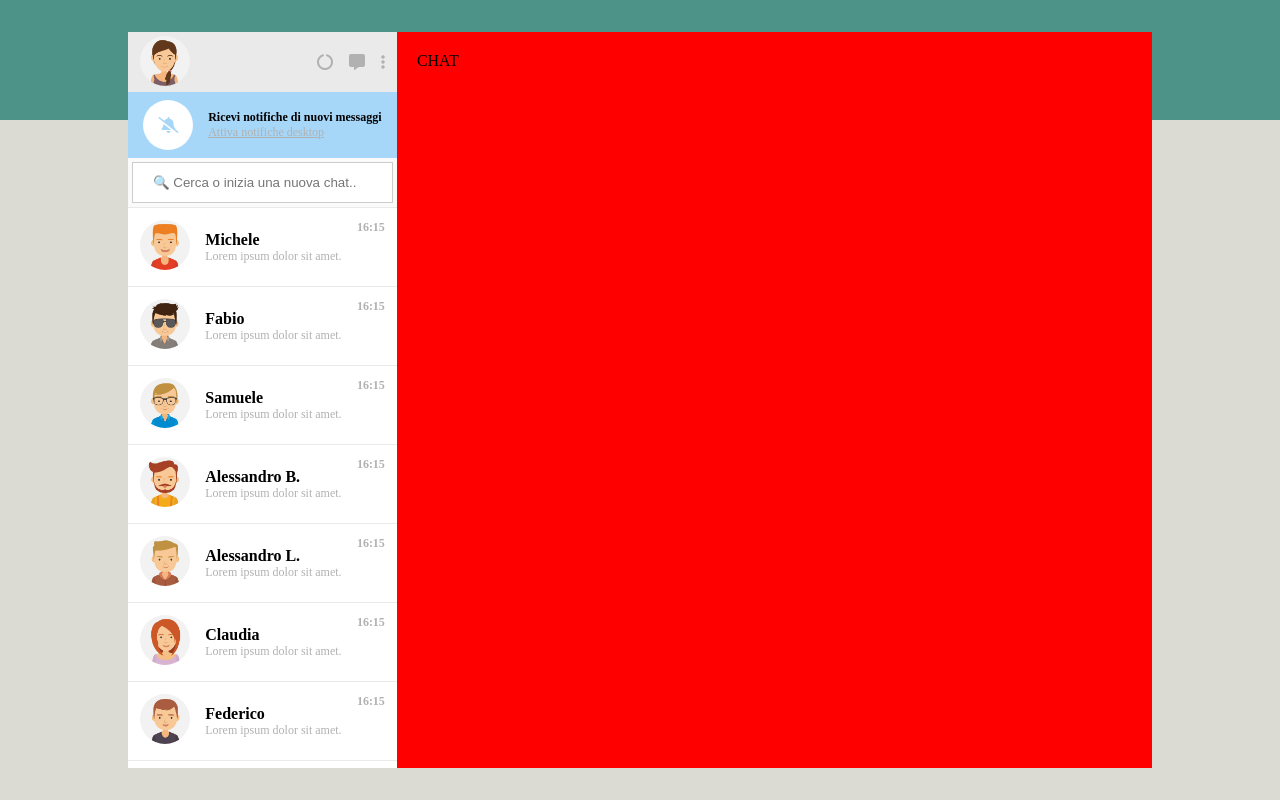
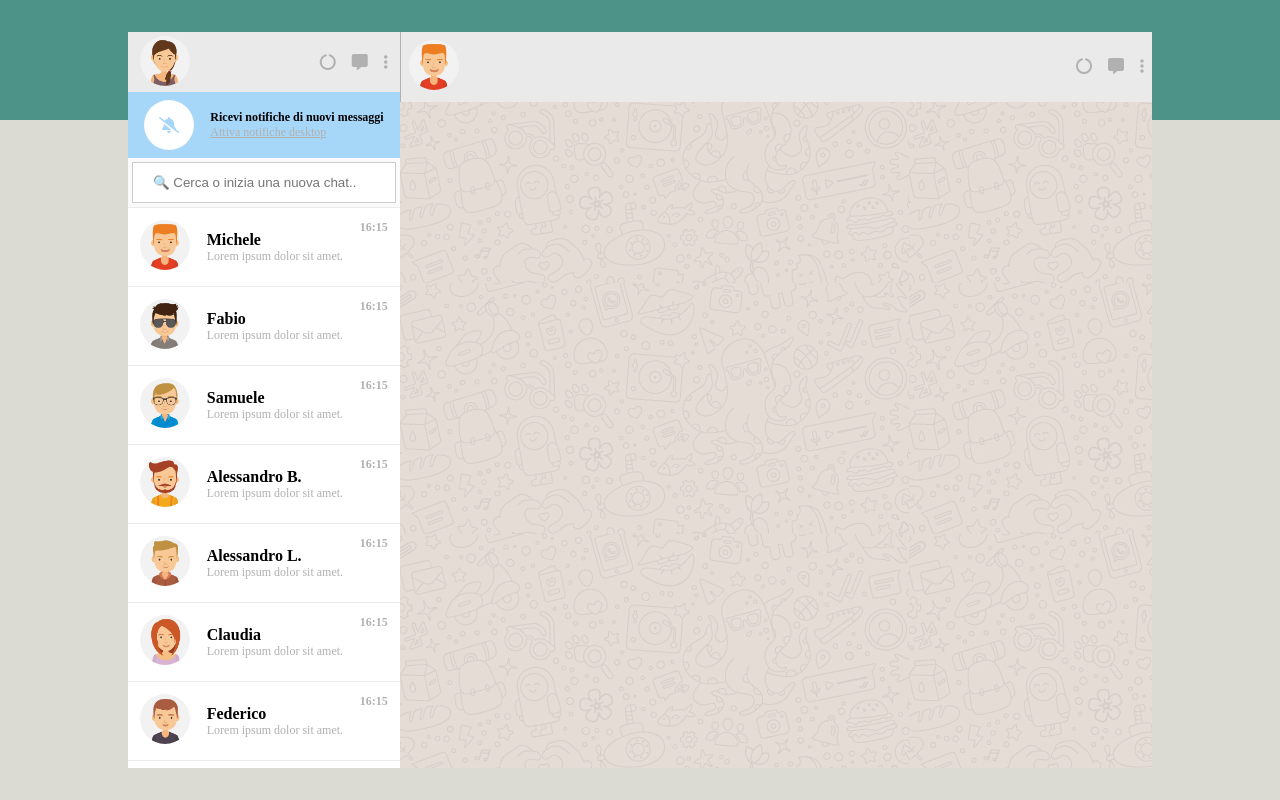
Before and after one commit to Marcomagnano93/html-css-boolzapp, a plain HTML site: page index.html in a window 1280 px wide. Drawn offline with Linux system fonts and the light colour scheme.

Commit message:
ADD: chat header bar skeleton

```diff
--- a/css/app.css
+++ b/css/app.css
@@ -105,8 +105,29 @@ img {
     display: none;
 }
 
+/* CHAT */
 
+.chat_header {
+    width: 100%;
+    max-height: 80px;
+    display: flex;
+    justify-content: space-between;
+    align-items: center;
+    padding: 8px;
+    border-left: 1px solid var(--text_gray);
 
+}
+
+.icons {
+    display: flex;
+    gap: 16px;
+    color: var(--text_gray);
+}
+
+.app_chat {
+    background-image: url(../img/mine.jpg);
+    aspect-ratio: 1;
+}
 
 
 
@@ -133,7 +154,7 @@ img {
 
 /* HEADER */
 
-    .icons {
+    .icons.md-none {
         display: none;
     }
 
@@ -191,7 +212,7 @@ img {
     }
 
     /* header */
-    .icons {
+    .icons.md-none {
         display: flex;
         gap: 16px;
         color: var(--text_gray);
@@ -279,10 +300,10 @@ img {
     background-color: blue;
 } */
 
-.debug .app_chat {
+/* .debug .app_chat {
     padding: 20px;
     background-color: red;
-}
+} */
 
 /* .debug .card {
     border: dotted 2px black;
--- a/index.html
+++ b/index.html
@@ -22,7 +22,7 @@
                             <div class="card-img"><img src="./img/avatar_io.jpg" alt=""></div>
 
 
-                            <ul class="icons">
+                            <ul class="icons md-none ">
                                 <li><i class="fa-solid fa-circle-notch"></i></li>
                                 <li><i class="fa-solid fa-message"></i></li>
                                 <li><i class="fa-solid fa-ellipsis-vertical"></i></li>
@@ -160,7 +160,23 @@
                     </header>
 
                     <main class="app_chat"> <!-- chat -->
-                        CHAT
+
+
+                        <section class="chat_header bg-gray">
+                            <div class="card-img"><img src="./img/avatar_1.jpg" alt="">
+                                <!-- <p>Ultimo accesso oggi alle 16:26</p> -->
+                            </div>
+
+
+
+                            <ul class="icons">
+                                <li><i class="fa-solid fa-circle-notch"></i></li>
+                                <li><i class="fa-solid fa-message"></i></li>
+                                <li><i class="fa-solid fa-ellipsis-vertical"></i></li>
+                            </ul>
+                        </section>
+
+
                     </main>
                  </div>
             </div>
```
